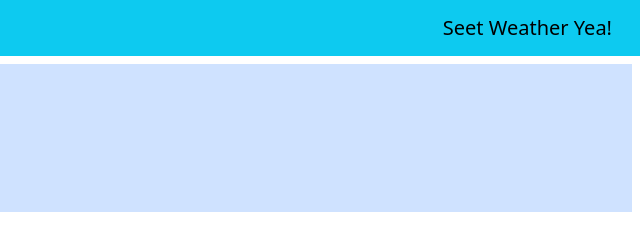
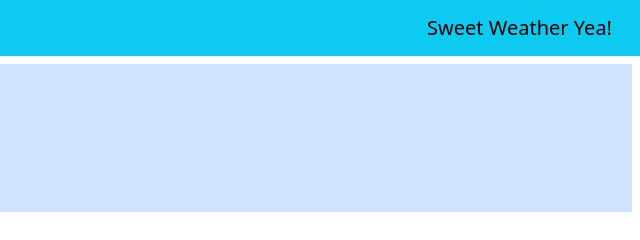
Before and after one commit to javiab10/Sweet-Weather-Yeah-, a plain HTML site: page index.html in a window 1280 px wide. Shown: the top 240 px of the page, 640-1280 px from the left. Drawn offline with nearby package versions, Linux system fonts and the light colour scheme.

Commit message:
Corrección en el título

```diff
--- a/index.html
+++ b/index.html
@@ -19,7 +19,7 @@
             <button class="navbar-toggler bg-body-tertiary" type="button" data-bs-toggle="offcanvas" data-bs-target="#offcanvasNavbar" aria-controls="offcanvasNavbar" aria-label="Toggle navigation">
             <span class="navbar-toggler-icon"></span>
             </button>
-            <a class="navbar-brand" href="#">Seet Weather Yea!</a>
+            <a class="navbar-brand" href="#">Sweet Weather Yea!</a>
             <div class="offcanvas offcanvas-start bg-info" tabindex="-1" id="offcanvasNavbar" aria-labelledby="offcanvasNavbarLabel">
             <div class="offcanvas-header bg-secondary-subtle">
                 <h5 class="offcanvas-title" id="offcanvasNavbarLabel">Seet Weather Yeah!</h5>
```
